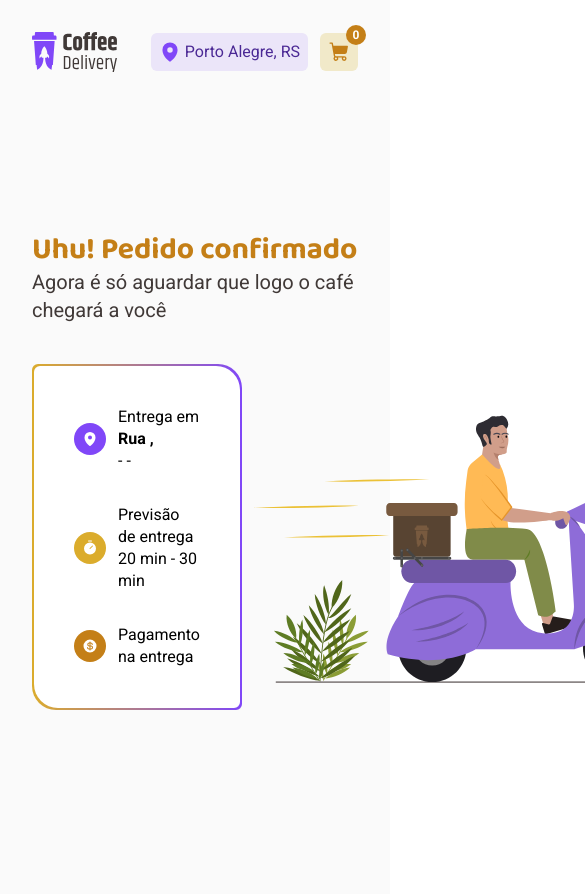
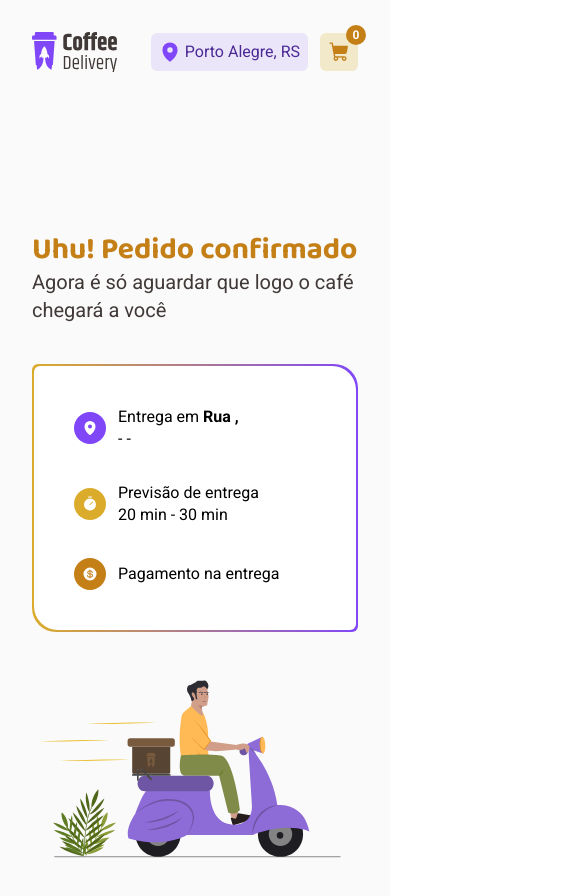
Before and after one commit to kauevecchia/coffee-shop-delivery, a React (Vite) app: page /success in a window 390 px wide. Shown: the top 896 px of the page, 585 px wide, since content can reach past the window. Built offline with nearby package versions, Linux system fonts and the light colour scheme.

Commit message:
feat: add responsiveness to Success page

```diff
--- a/src/pages/Success.tsx
+++ b/src/pages/Success.tsx
@@ -29,8 +29,8 @@ export function Success() {
             Agora é só aguardar que logo o café chegará a você
           </p>
 
-          <div className="flex justify-between items-center mt-10">
-            <div className="flex-1 mb-6 max-w-lg rounded-br-md rounded-tl-md rounded-bl-3xl rounded-tr-3xl bg-gradient-to-r from-my-yellow to-my-purple p-0.5">
+          <div className="flex flex-col md:flex-row gap-4 justify-between items-center mt-10">
+            <div className="flex-1 w-full mb-6 max-w-lg rounded-br-md rounded-tl-md rounded-bl-3xl rounded-tr-3xl bg-gradient-to-r from-my-yellow to-my-purple p-0.5">
               <div className="rounded-br-md flex flex-col gap-8 rounded-bl-3xl rounded-tl-md rounded-tr-3xl bg-white p-10">
                 <div className="flex gap-3 items-center">
                   <div className="h-8 w-8 bg-my-purple rounded-full p-2">
```
